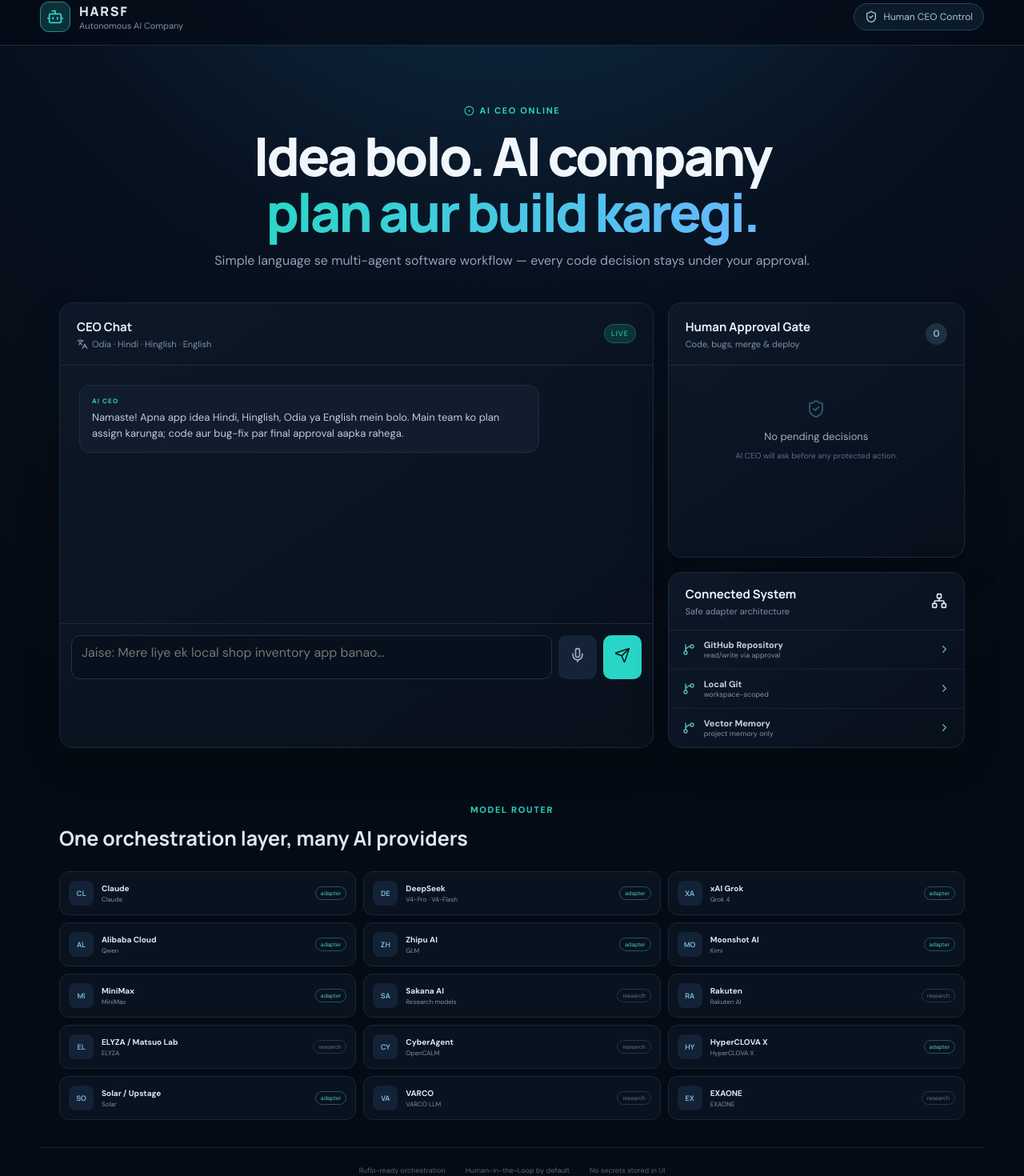
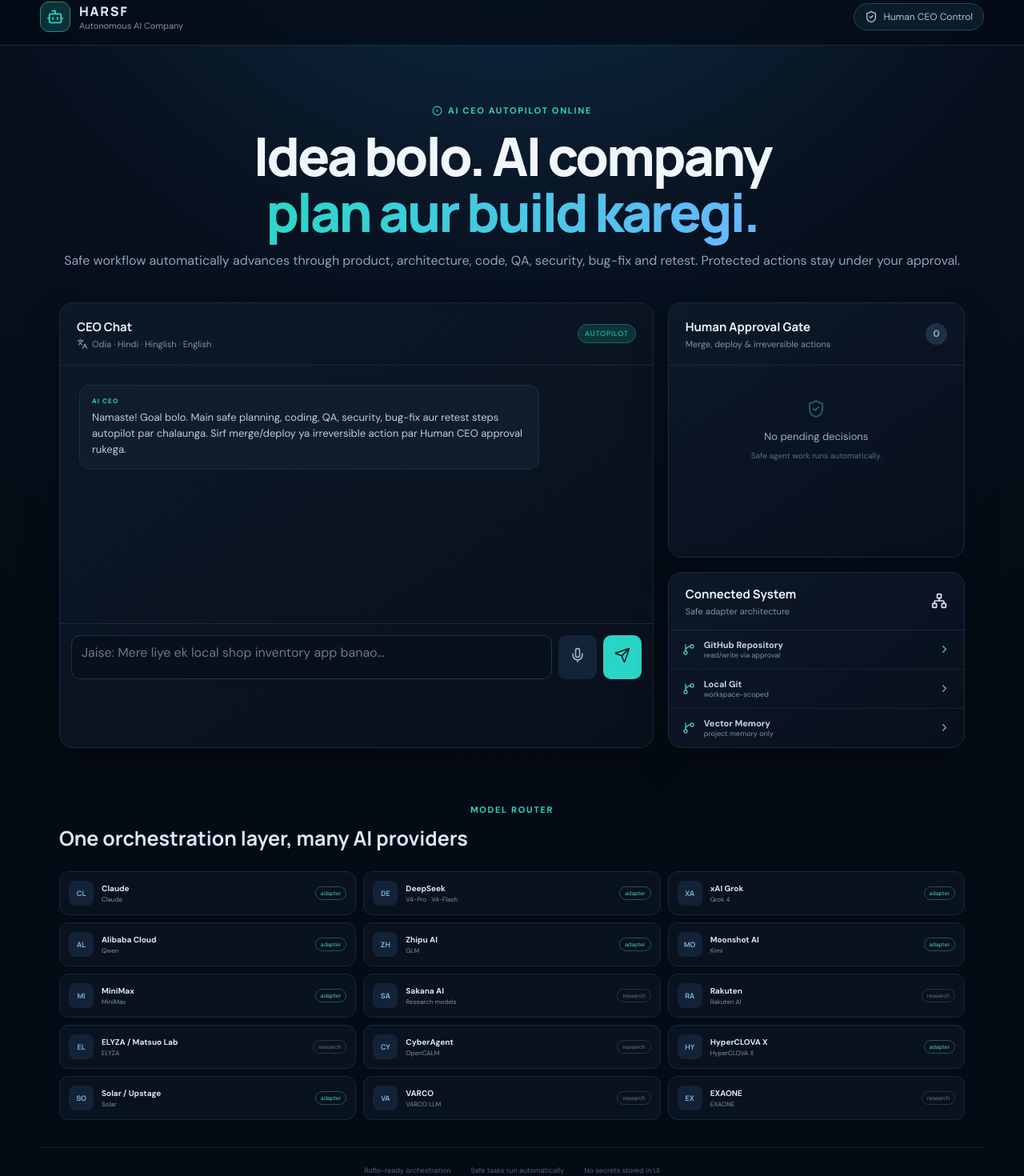
Before and after one commit to shantienterprisesupport-eng/harsf, a React (Vite) app: page / in a window 1280 px wide. Shown: the part 15-1485 px from the top of the page at 80% size. Built offline with nearby package versions, Linux system fonts and the light colour scheme.

Commit message:
Run safe workflow tasks automatically in UI

```diff
--- a/src/App.tsx
+++ b/src/App.tsx
@@ -1,6 +1,6 @@
-import { useMemo, useState } from 'react';
+import { useEffect, useMemo, useState } from 'react';
 import { Bot, Check, ChevronRight, CircleDot, GitBranch, Languages, Mic, Network, Send, ShieldCheck, Square, X } from 'lucide-react';
-import { agents, decideTask, planGoal } from './core/orchestrator';
+import { advanceWorkflow, agents, decideTask, planGoal } from './core/orchestrator';
 import { mcpServers } from './core/mcp';
 import { providers } from './config/providers';
 import type { ChatMessage, WorkflowTask } from './types';
@@ -13,15 +13,23 @@
   const [listening, setListening] = useState(false);
   const [tasks, setTasks] = useState<WorkflowTask[]>([]);
   const [messages, setMessages] = useState<ChatMessage[]>([
-    { id: 'welcome', author: 'ceo', text: 'Namaste! Apna app idea Hindi, Hinglish, Odia ya English mein bolo. Main team ko plan assign karunga; code aur bug-fix par final approval aapka rahega.' },
+    { id: 'welcome', author: 'ceo', text: 'Namaste! Goal bolo. Main safe planning, coding, QA, security, bug-fix aur retest steps autopilot par chalaunga. Sirf merge/deploy ya irreversible action par Human CEO approval rukega.' },
   ]);
   const pending = useMemo(() => tasks.filter((task) => task.status === 'approval').length, [tasks]);
+
+  useEffect(() => {
+    if (!tasks.some((task) => task.status === 'running')) return;
+    const timer = window.setTimeout(() => {
+      setTasks((current) => advanceWorkflow(current));
+    }, 900);
+    return () => window.clearTimeout(timer);
+  }, [tasks]);
 
   function submit() {
     const goal = input.trim();
     if (!goal) return;
     const planned = planGoal(goal);
-    setMessages((old) => [...old, { id: crypto.randomUUID(), author: 'human', text: goal }, { id: crypto.randomUUID(), author: 'ceo', text: `Goal samajh gaya. ${planned.length} tasks banaye; ${planned.filter(t => t.status === 'approval').length} decisions aapke approval mein hain.` }]);
+    setMessages((old) => [...old, { id: crypto.randomUUID(), author: 'human', text: goal }, { id: crypto.randomUUID(), author: 'ceo', text: `Goal samajh gaya. Autopilot ne ${planned.length} tasks banaye. Safe tasks khud chalenge; ${planned.filter(t => t.status === 'approval').length} protected decision Human CEO ke liye reserve hai.` }]);
     setTasks(planned);
     setInput('');
   }
@@ -42,24 +50,24 @@
 
   return <main>
     <header className="topbar"><div className="brand"><span className="brandmark"><Bot size={22}/></span><div><strong>HARSF</strong><small>Autonomous AI Company</small></div></div><div className="human"><ShieldCheck size={16}/> Human CEO Control</div></header>
-    <section className="hero"><div className="eyebrow"><CircleDot size={13}/> AI CEO online</div><h1>Idea bolo. AI company<br/><span>plan aur build karegi.</span></h1><p>Simple language se multi-agent software workflow — every code decision stays under your approval.</p></section>
+    <section className="hero"><div className="eyebrow"><CircleDot size={13}/> AI CEO autopilot online</div><h1>Idea bolo. AI company<br/><span>plan aur build karegi.</span></h1><p>Safe workflow automatically advances through product, architecture, code, QA, security, bug-fix and retest. Protected actions stay under your approval.</p></section>
 
     <div className="layout">
       <section className="chat panel">
-        <div className="panel-title"><div><h2>CEO Chat</h2><p><Languages size={14}/> Odia · Hindi · Hinglish · English</p></div><span className="live">LIVE</span></div>
+        <div className="panel-title"><div><h2>CEO Chat</h2><p><Languages size={14}/> Odia · Hindi · Hinglish · English</p></div><span className="live">AUTOPILOT</span></div>
         <div className="messages">{messages.map((m) => <div key={m.id} className={`message ${m.author}`}><span>{m.author === 'ceo' ? 'AI CEO' : 'YOU'}</span>{m.text}</div>)}</div>
         <div className="composer"><textarea aria-label="App idea" value={input} onChange={(e) => setInput(e.target.value)} onKeyDown={(e) => { if (e.key === 'Enter' && !e.shiftKey) { e.preventDefault(); submit(); } }} placeholder="Jaise: Mere liye ek local shop inventory app banao…"/><button className={`voice ${listening ? 'active' : ''}`} aria-label="Voice input" onClick={voice}>{listening ? <Square size={18}/> : <Mic size={20}/>}</button><button className="send" aria-label="Send" onClick={submit}><Send size={20}/></button></div>
       </section>
 
       <aside className="stack">
-        <section className="panel approval"><div className="panel-title"><div><h2>Human Approval Gate</h2><p>Code, bugs, merge & deploy</p></div><b>{pending}</b></div>
-          <div className="task-list">{tasks.length === 0 ? <div className="empty"><ShieldCheck/><p>No pending decisions</p><small>AI CEO will ask before any protected action.</small></div> : tasks.map((task) => <div className="task" key={task.id}><div><span className={`status ${task.status}`}>{task.status}</span><strong>{task.title.split(':')[0]}</strong><small>{agents.find(a => a.id === task.agentId)?.name}</small></div>{task.status === 'approval' && <div className="actions"><button aria-label="Reject" onClick={() => decision(task.id, false)}><X size={15}/></button><button aria-label="Approve" className="approve" onClick={() => decision(task.id, true)}><Check size={15}/></button></div>}</div>)}</div>
+        <section className="panel approval"><div className="panel-title"><div><h2>Human Approval Gate</h2><p>Merge, deploy & irreversible actions</p></div><b>{pending}</b></div>
+          <div className="task-list">{tasks.length === 0 ? <div className="empty"><ShieldCheck/><p>No pending decisions</p><small>Safe agent work runs automatically.</small></div> : tasks.map((task) => <div className="task" key={task.id}><div><span className={`status ${task.status}`}>{task.status}</span><strong>{task.title.split(':')[0]}</strong><small>{agents.find(a => a.id === task.agentId)?.name}</small></div>{task.status === 'approval' && <div className="actions"><button aria-label="Reject" onClick={() => decision(task.id, false)}><X size={15}/></button><button aria-label="Approve" className="approve" onClick={() => decision(task.id, true)}><Check size={15}/></button></div>}</div>)}</div>
         </section>
         <section className="panel connections"><div className="panel-title"><div><h2>Connected System</h2><p>Safe adapter architecture</p></div><Network size={20}/></div>{mcpServers.map((server) => <div className="connection" key={server.id}><GitBranch size={16}/><div><strong>{server.label}</strong><small>{server.permission}</small></div><ChevronRight size={15}/></div>)}</section>
       </aside>
     </div>
 
     <section className="ecosystem"><div><p className="eyebrow">MODEL ROUTER</p><h2>One orchestration layer, many AI providers</h2></div><div className="provider-grid">{providers.map((p) => <div className="provider" key={p.id}><span>{p.name.slice(0, 2).toUpperCase()}</span><div><strong>{p.name}</strong><small>{p.models.join(' · ')}</small></div><i className={p.status === 'adapter-ready' ? 'ready' : ''}>{p.status === 'adapter-ready' ? 'adapter' : 'research'}</i></div>)}</div></section>
-    <footer><span>Ruflo-ready orchestration</span><span>Human-in-the-Loop by default</span><span>No secrets stored in UI</span></footer>
+    <footer><span>Ruflo-ready orchestration</span><span>Safe tasks run automatically</span><span>No secrets stored in UI</span></footer>
   </main>;
 }
```
